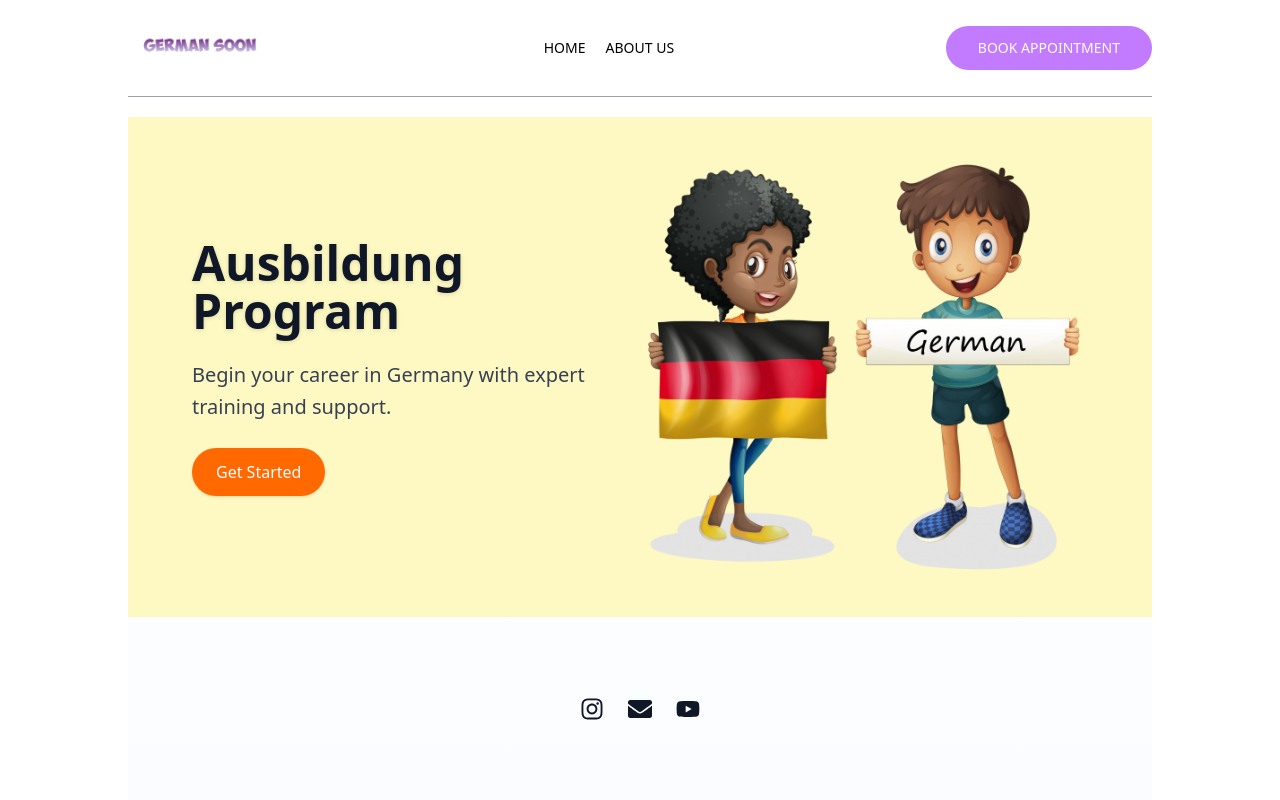
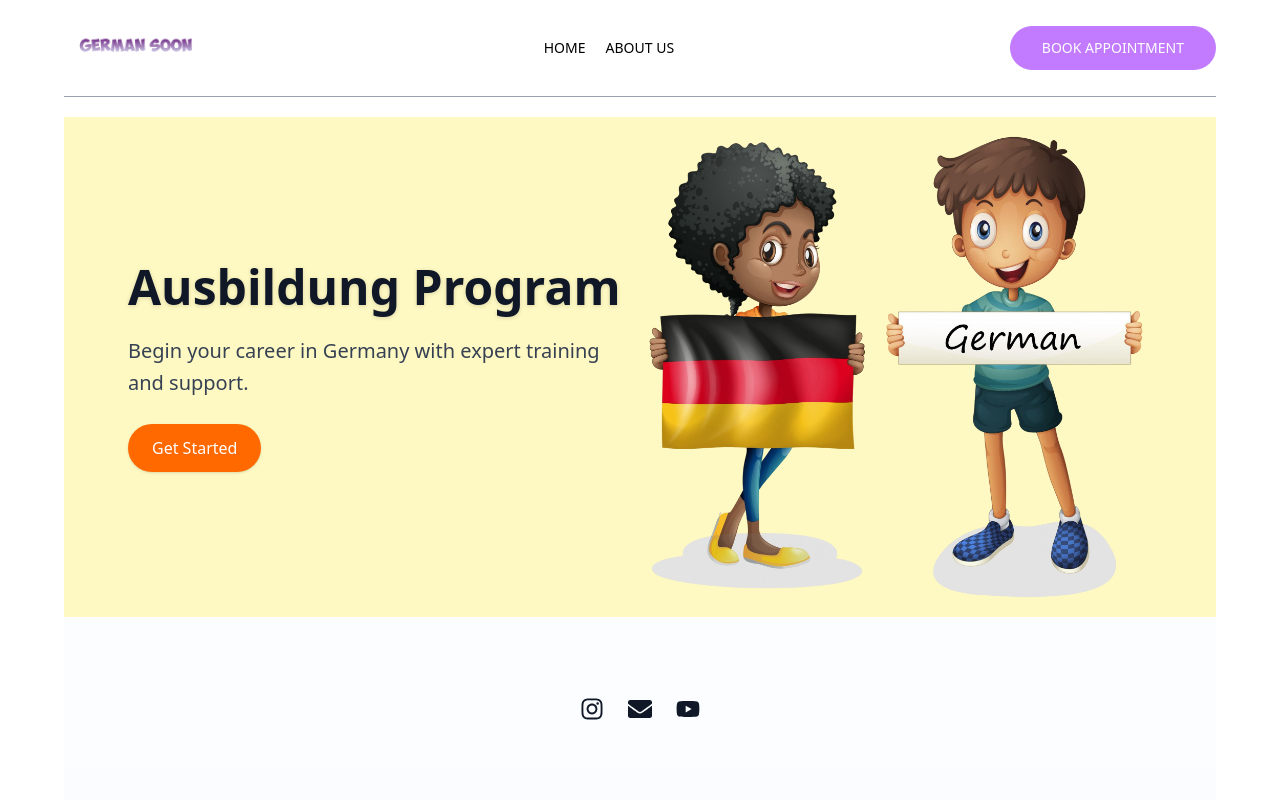
Before and after one commit to Piyush1803/germanySoon-frontend, a React (Vite) app: page / in a window 1280 px wide. Shown: the top 800 px of the page. Built offline with nearby package versions, Linux system fonts and the light colour scheme.

Commit message:
app width

```diff
--- a/src/App.jsx
+++ b/src/App.jsx
@@ -8,7 +8,7 @@ import Footer from './components/Footer'
 
 function App() {
   return (
-    <div className='mx-4 sm:mx-[10%]'>
+    <div className='mx-4 sm:mx-8 lg:mx-16'>
       <Navbar />
       <Routes>
         <Route path='/' element={<Home />} />
```
